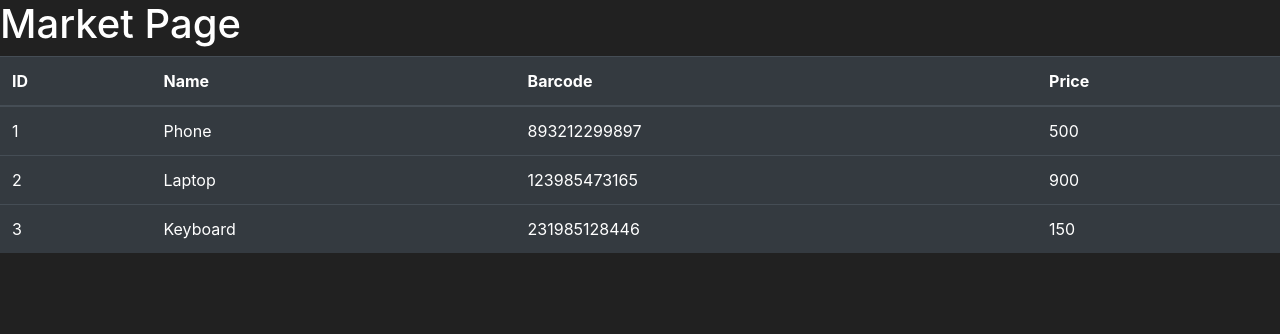
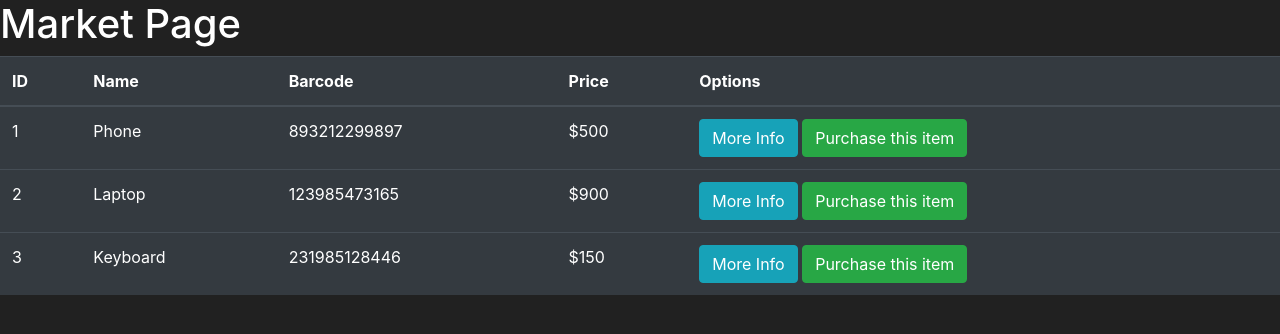
Before and after one commit to eddie-m-m/flask_market, a Flask app: page /market in a window 1280 px wide. Shown: the part 56-390 px from the top of the page. Run offline with Flask 3, Linux system fonts and the light colour scheme.

Commit message:
Add info,purchase buttons to table

```diff
--- a/templates/market.html
+++ b/templates/market.html
@@ -47,6 +47,7 @@
         <th scope="col">Name</th>
         <th scope="col">Barcode</th>
         <th scope="col">Price</th>
+        <th scope="col">Options</th>
       </tr>
     </thead>
     <tbody>
@@ -56,7 +57,11 @@
         <td>{{ item.id }}</td>
         <td>{{ item.name }}</td>
         <td>{{ item.barcode }}</td>
-        <td>{{ item.price }}</td>
+        <td>${{ item.price }}</td>
+        <td>
+          <button class="btn btn-outline btn-info">More Info</button>
+          <button class="btn btn-outline btn-success">Purchase this item</button>
+        </td>
       </tr>
       {% endfor %}
     </tbody>
```
